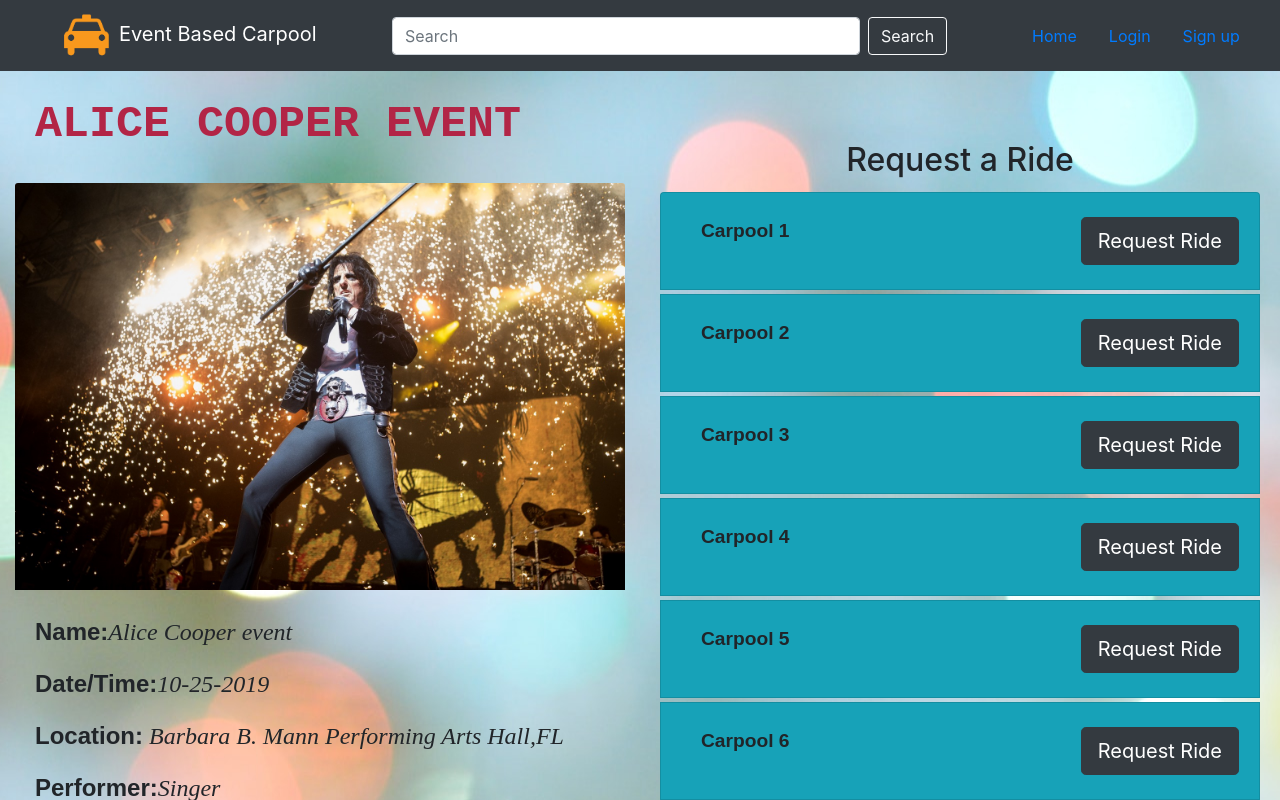
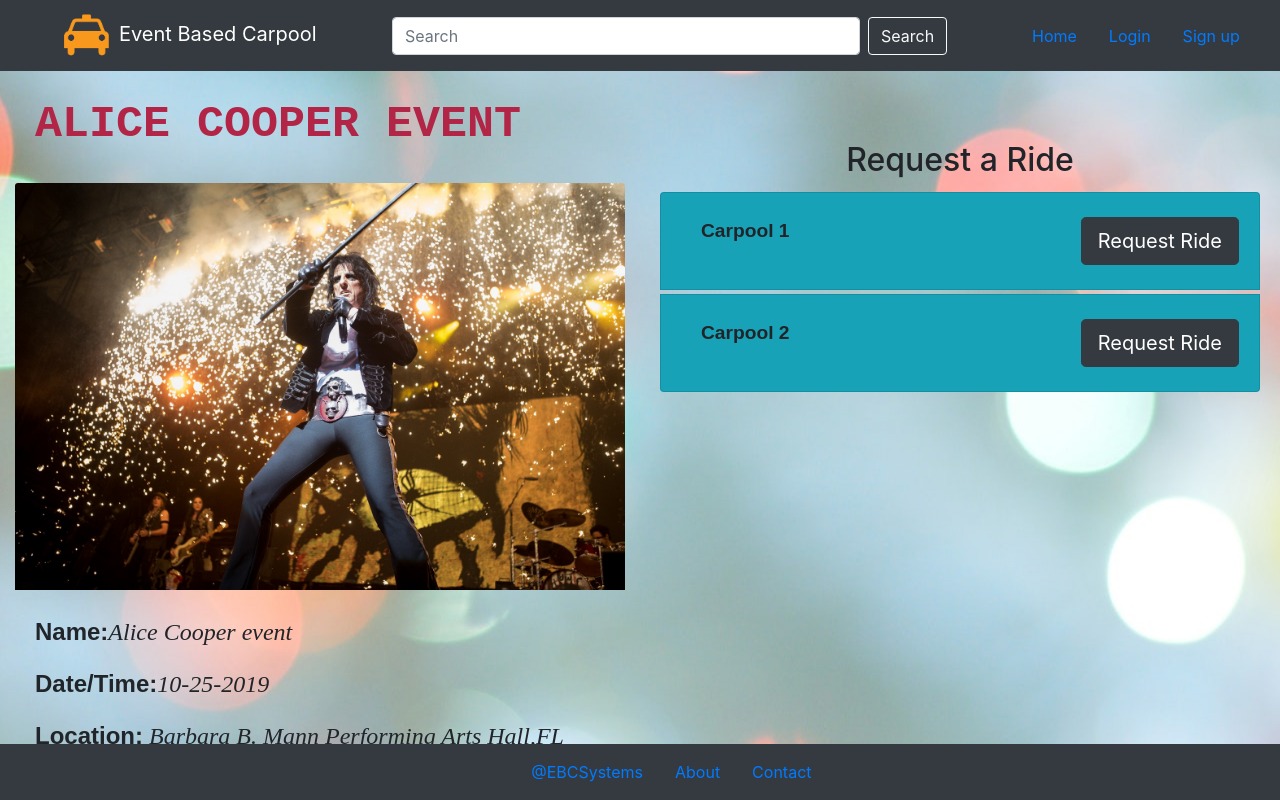
Before and after one commit to SaurabhJ93/Event-Based-Carpooling, a React (Create React App) app in the folder client/: page /Event in a window 1280 px wide. Shown: the top 800 px of the page. Built offline with nearby package versions, Linux system fonts and the light colour scheme.

Commit message:
fixed footer
made footer and container changes

```diff
--- a/client/src/assests/styles/userStyle.css
+++ b/client/src/assests/styles/userStyle.css
@@ -1,6 +1,7 @@
     .container-fluid{
         background: url("../../assests/background-event.jpg") no-repeat fixed bottom;
         max-width: inherit;
+        min-height: 85vh;
         }
 
     .masthead-avatar {
--- a/client/src/components/Footer/index.js
+++ b/client/src/components/Footer/index.js
@@ -12,7 +12,7 @@
 const Footer = props => {
   return (
     <Styles>
-      <Navbar bg="dark" expand="lg" variant="dark">
+      <Navbar bg="dark" expand="lg" variant="dark" fixed="bottom">
         <Nav.Link href="/" className="content">
           @EBCSystems
         </Nav.Link>
--- a/client/src/pages/Event/index.js
+++ b/client/src/pages/Event/index.js
@@ -14,7 +14,7 @@
 
 const usersRide = [];
 let i = 0;
-for (i = 1; i <= 10; i++) {
+for (i = 1; i <= 2; i++) {
   usersRide.push(`Carpool ${i}`);
 }
 
--- a/client/src/pages/Home/index.js
+++ b/client/src/pages/Home/index.js
@@ -21,6 +21,7 @@
  .container{
     background: url(${background}) no-repeat fixed bottom;
     max-width: inherit;
+    min-height: 85vh;
  };
 `;
 
```
